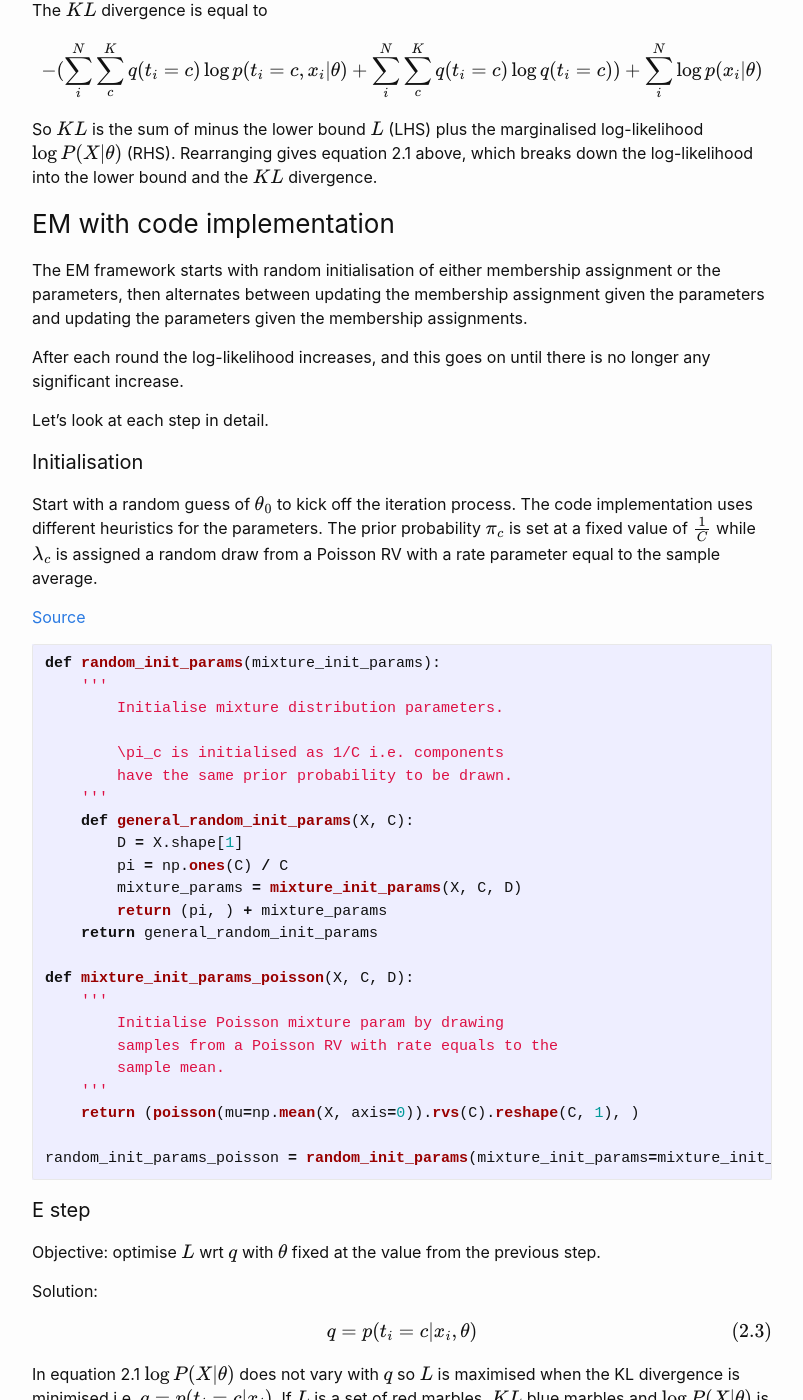
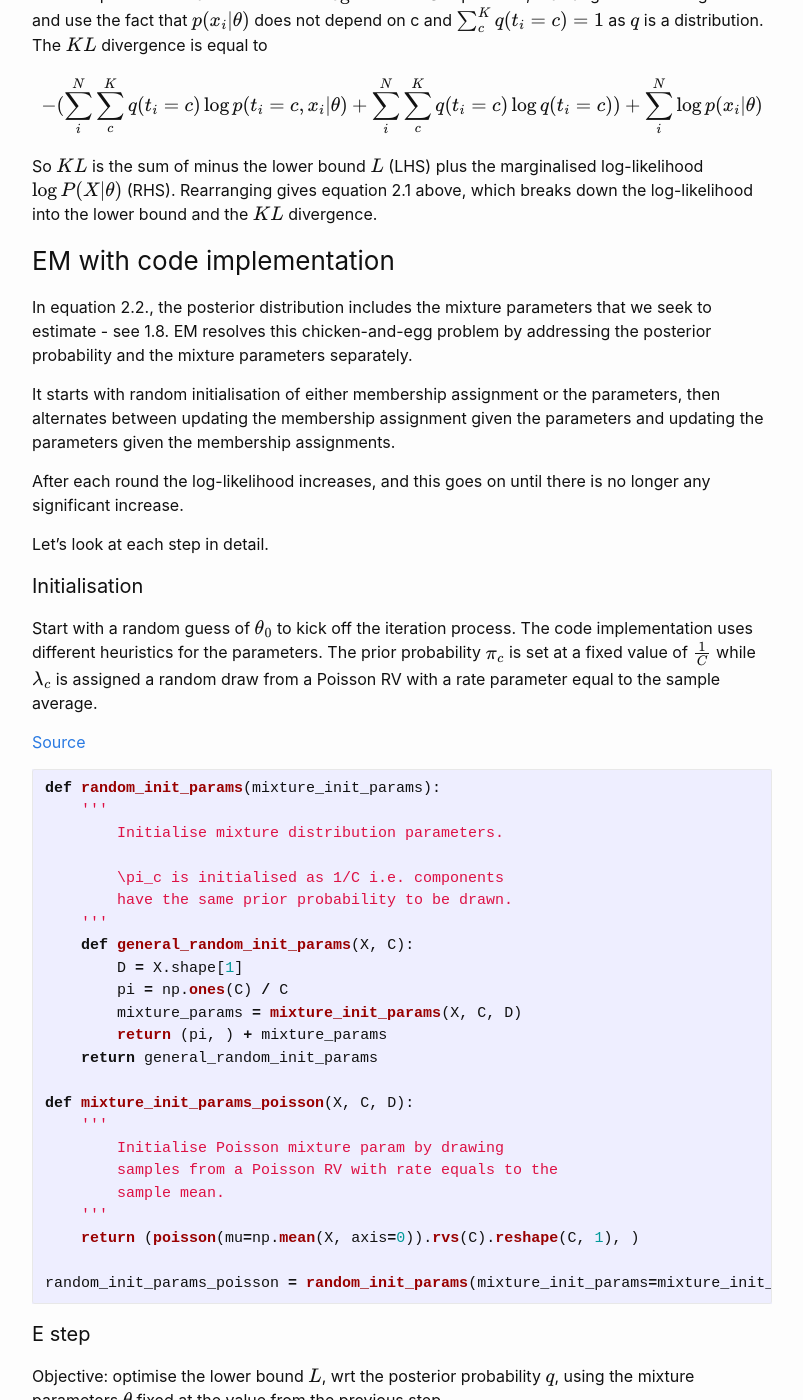
Before and after one commit to mkffl/mkffl.github.io, a Jekyll site: the page built from _posts/2020-07-10-Expectation-maximization-part-1.markdown, in a window 1280 px wide and 1400 px high, scrolled down 8745 px. Shown: the whole window, without its empty margins (238-1041 px from the left). Built offline with Jekyll 4.4.1, drawn with Linux system fonts in a browser that asks for light colours; formulas are drawn with MathJax 3; some of the changed text lies outside the part shown.

Commit message:
More words to explain EM

```diff
--- a/_posts/2020-07-10-Expectation-maximization-part-1.markdown
+++ b/_posts/2020-07-10-Expectation-maximization-part-1.markdown
@@ -337,7 +337,9 @@ Rearranging gives equation 2.1 above, which breaks down the log-likelihood into
 
 ### EM with code implementation
 
-The EM framework starts with random initialisation of either membership assignment or the parameters, then alternates between updating the membership assignment given the parameters and updating the parameters given the membership assignments.
+In equation 2.2., the posterior distribution includes the mixture parameters that we seek to estimate - see 1.8. EM resolves this chicken-and-egg problem by addressing the posterior probability and the mixture parameters separately.
+
+It starts with random initialisation of either membership assignment or the parameters, then alternates between updating the membership assignment given the parameters and updating the parameters given the membership assignments.
 
 After each round the log-likelihood increases, and this goes on until there is no longer any significant increase.
 
@@ -377,7 +379,7 @@ random_init_params_poisson = random_init_params(mixture_init_params=mixture_init
 
 #### E step
 
-Objective: optimise $L$ wrt $q$ with $\theta$ fixed at the value from the previous step.
+Objective: optimise the lower bound $L$, wrt the posterior probability $q$, using the mixture parameters $\theta$ fixed at the value from the previous step.
 
 
 Solution:
@@ -437,7 +439,7 @@ e_step_poisson = e_step(likelihood=poisson_likelihood)
 
 #### M step
 
-Objective: optimise $L$ wrt $\theta$ with membership assignments fixed in the previous step i.e. $q = p(t_i=c \vert x_i)$.
+Objective: optimise the lower bound $L$, wrt the mixture parameters $\theta$, using the membership assignments computed in the previous step i.e. setting $q$ as $p(t_i=c \vert x_i)$.
 
 
 Solution:
```
Also changed, not shown: other parts of _posts/2020-07-10-Expectation-maximization-part-1.markdown (+4 -2 lines).
